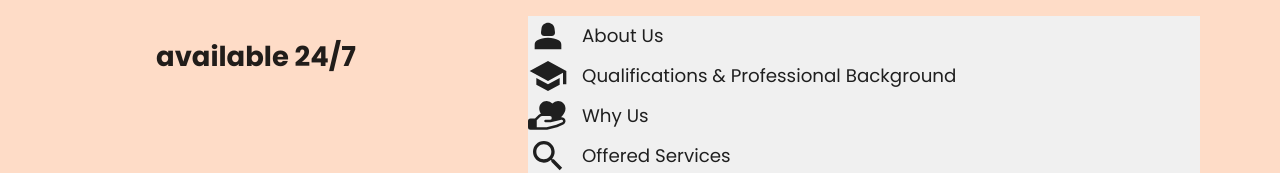
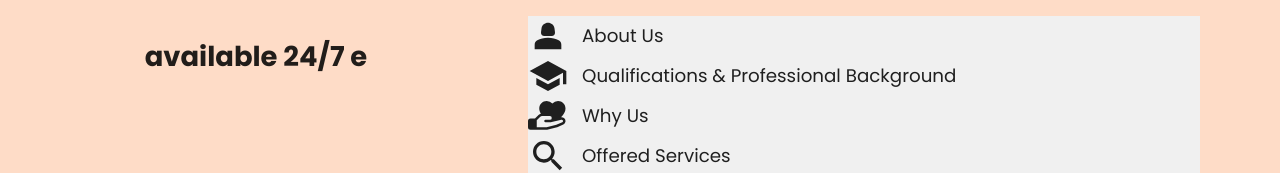
Before and after one commit to vladimirlebiga/lebigaFinance-frontend, a Next.js app: page / in a window 1280 px wide. Shown: the top 173 px of the page. Built offline with nearby package versions, Linux system fonts and the light colour scheme.

Commit message:
fix error test

```diff
--- a/src/components/Aside/Aside.tsx
+++ b/src/components/Aside/Aside.tsx
@@ -15,7 +15,7 @@ export const Aside = () => {
   return (
     <StyledAside>
       <StyledAsideWrapper>
-        <h2>available 24/7</h2>
+        <h2>available 24/7 e</h2>
       </StyledAsideWrapper>
 
       <StyledIconWrapper>
--- a/tsconfig.json
+++ b/tsconfig.json
@@ -20,7 +20,6 @@
     "forceConsistentCasingInFileNames": true,
     "types": [
       "vitest/globals",
-      "jest",
       "node"
     ],
     "plugins": [
```
Also changed, not shown: 2 other files (tests, documents, lock files or other folders).
